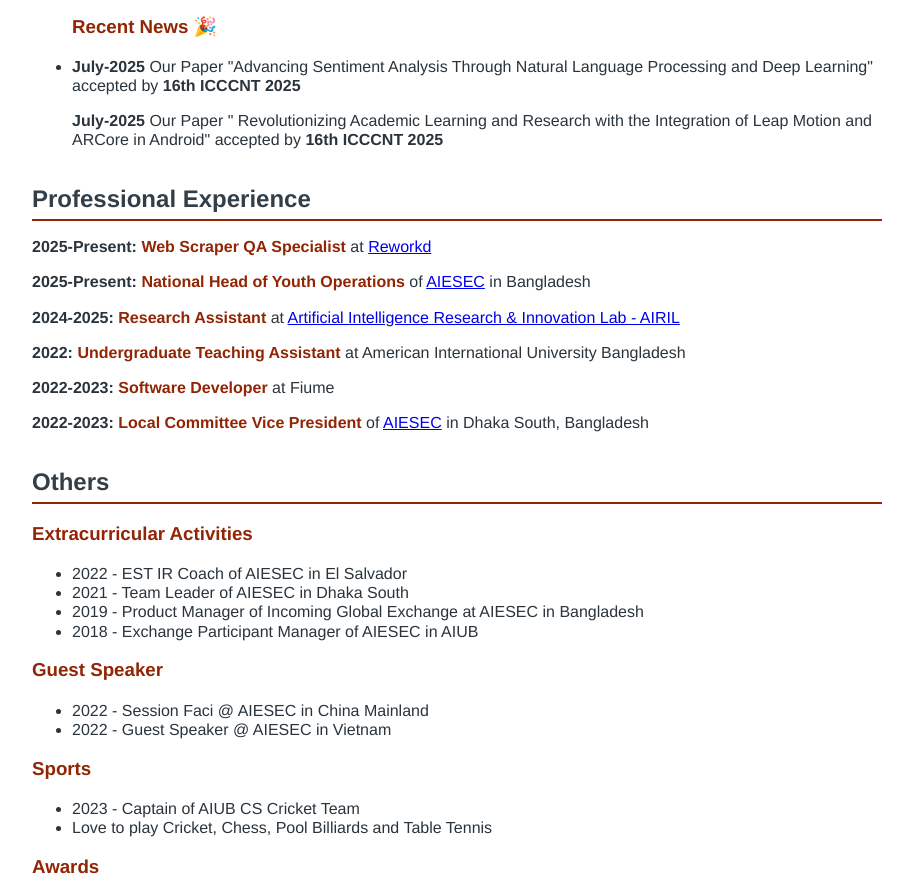
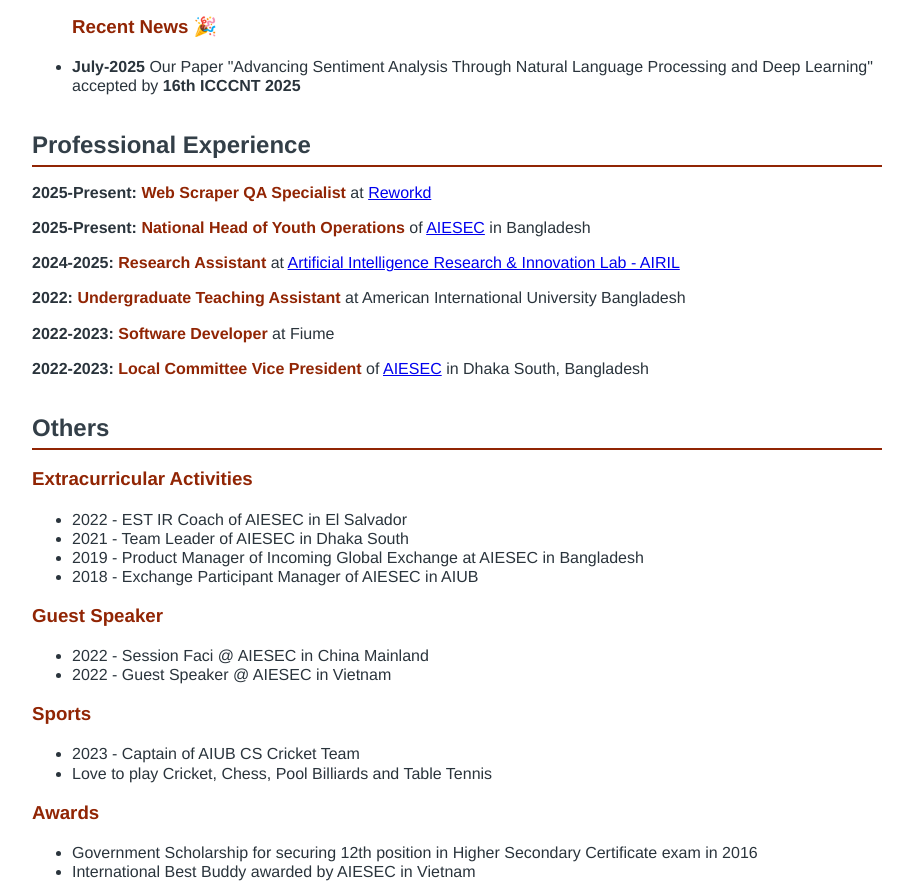
Before and after one commit to F1roz/Firoz, a plain HTML site: page index.html in a window 1280 px wide. Shown: the part 870-1764 px from the top of the page, without its empty margins (183-1096 px from the left). Drawn offline with Linux system fonts and the light colour scheme.

Commit message:
Add files via upload

```diff
--- a/index.html
+++ b/index.html
@@ -110,7 +110,7 @@
 
                 <li>
                     <p><b>July-2025 </b>Our Paper "Advancing Sentiment Analysis Through Natural Language Processing and Deep Learning" accepted by <b>16th ICCCNT 2025</b></p>
-                    <p><b>July-2025 </b>Our Paper " Revolutionizing Academic Learning and Research with the Integration of Leap Motion and ARCore in Android" accepted by <b>16th ICCCNT 2025</b></p>
+
                 </li>
 
            </div>
```
